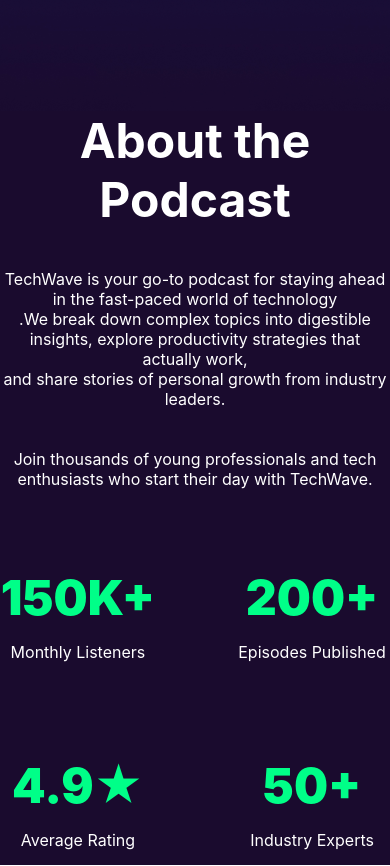
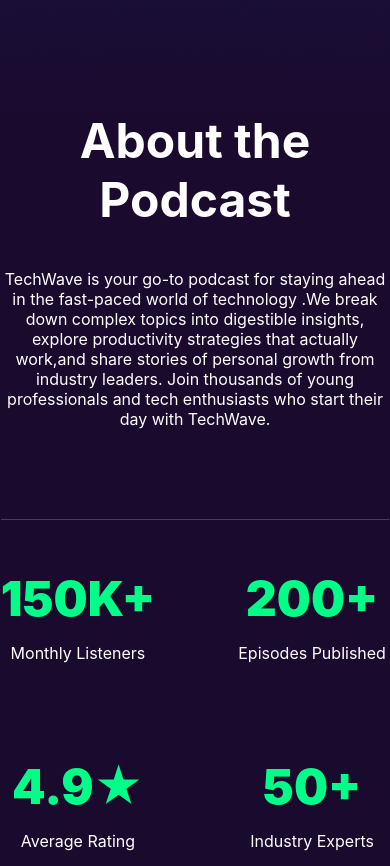
Before and after one commit to 0MarufHasan0/A02-Techwave, a plain HTML site: page index.html in a window 390 px wide. Shown: the part 741-1607 px from the top of the page. Drawn offline with Linux system fonts and the light colour scheme.

Commit message:
responsive check

```diff
--- a/style/style.css
+++ b/style/style.css
@@ -210,6 +210,8 @@
 .about-container{
     max-width: 1200px;
     display: flex;
+    border-top: 1px  solid  rgba(255, 255, 255, 0.205) ;
+    padding-top: 50px;
      justify-content: center;
     align-items: center;
     text-align: center;
@@ -229,7 +231,6 @@
     font-weight: 400;
     line-height: 50px;
 }
-
 
 
 
@@ -267,11 +268,15 @@
 
 .about-section{
     justify-items: center;
+    gap: 10px;
 }
 .about-container{
     display: grid;
     grid-template-columns: repeat(2,  1fr);
 }
+.break{
+    display: none;
+}
 
 
 }
```
Also changed, not shown: index.html (+4 -3 lines).
